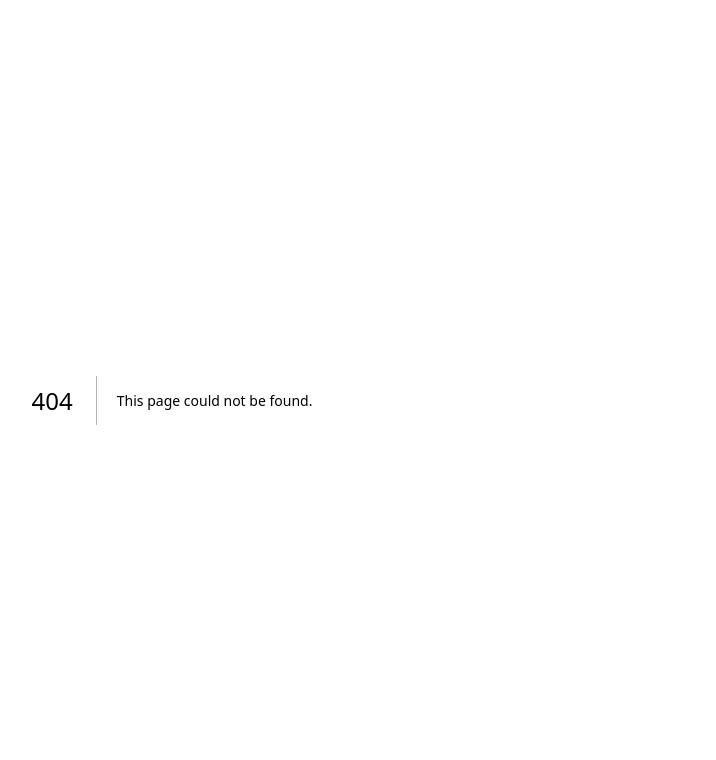
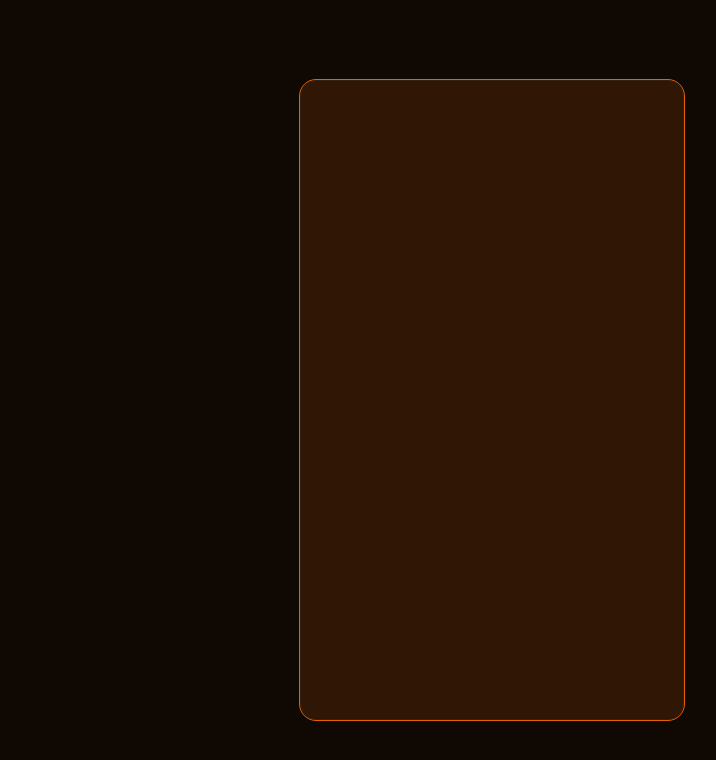
Before and after one commit to yanrogerfv/eclesia-front, a Next.js app: page /login in a window 1280 px wide. Before the commit this address had no page. Shown: the top 760 px of the page, without its empty margins (468-1184 px from the left). Built offline with nearby package versions, Linux system fonts and the light colour scheme.

Commit message:
feat: start creation of login page

```diff
--- a/src/app/layout.tsx
+++ b/src/app/layout.tsx
@@ -18,7 +18,7 @@ export default function RootLayout({
   children: React.ReactNode;
 }>) {
   return (
-    <html lang="pt-br" className ="serene">
+    <html lang="pt-br" className="sunset">
       <body className={inter.className}>
         {children}
       </body>
--- /dev/null
+++ b/src/app/login/page.tsx
@@ -0,0 +1,27 @@
+import { Card } from "@/components/ui/card";
+
+
+export default function LoginPage() {
+
+  return (
+    <div>
+      <Card className=" flex outline outline-1 outline-primary rounded-2xl
+      lg:w-[30dvw] lg:h-[80dvh] lg:ml-[60dvw] lg:mr-[10dvw] lg:my-[10dvh]
+      md:w-[40dvw] md:h-[80dvh] md:ml-[30dvw] md:mr-[30dvw] md:my-[10dvh]
+      w-4/5 h-[60dvh] mx-[10dvw] my-[5dvh]
+      "></Card>
+
+
+
+
+
+
+
+
+
+      <Card className="flex outline outline-1 outline-primary rounded-2xl
+      lg:hidden md:hidden w-4/5 h-[25dvh] mx-[10dvw] my-[5dvh]
+      "></Card>
+    </div>
+  );
+}
```
